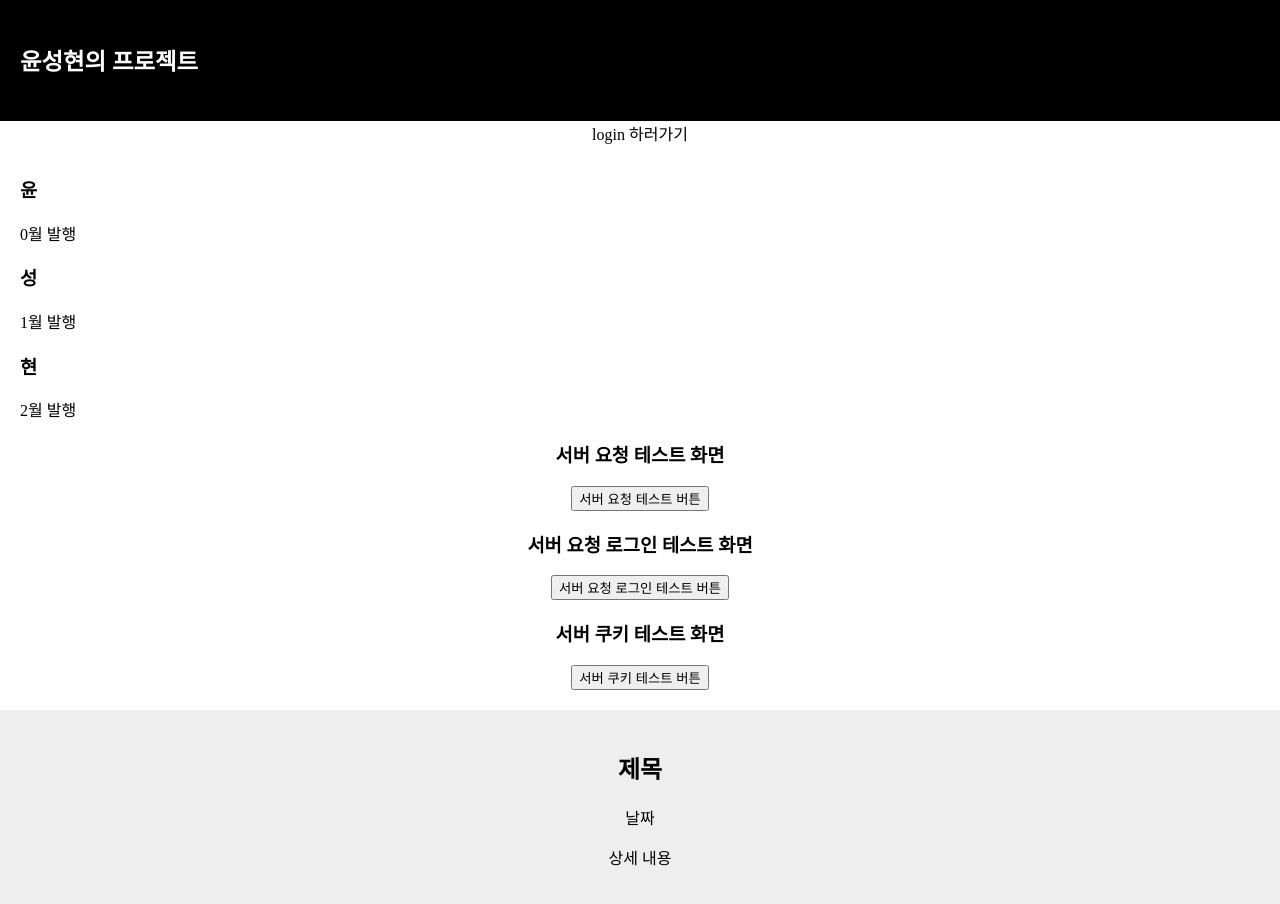
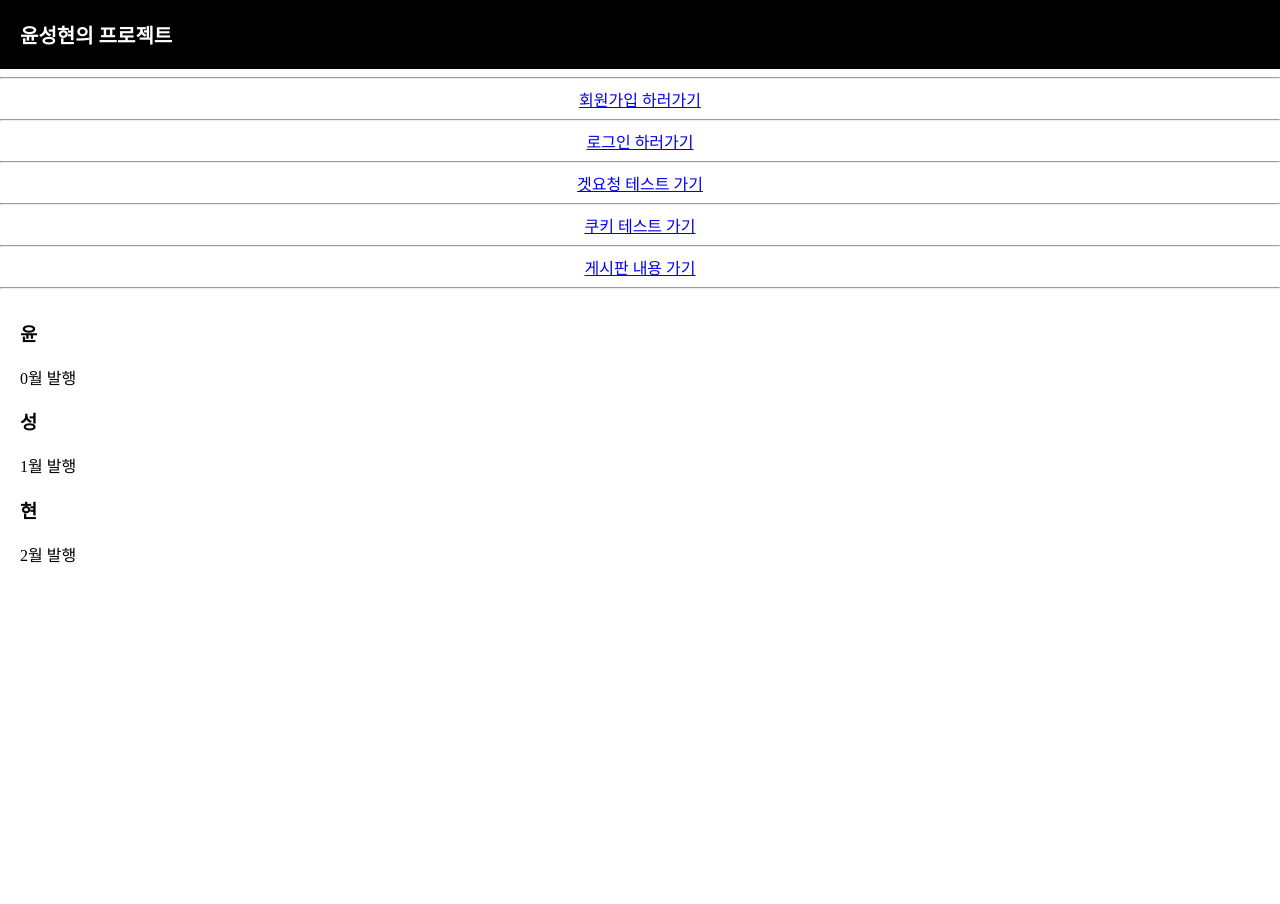
Before and after one commit to FouinK/Practice_React, a React (Create React App) app: page / in a window 1280 px wide. Shown: the top 904 px of the page. After the commit the page ends 800 px from the top, so only its background shows below. Built offline with nearby package versions, Linux system fonts and the light colour scheme.

Commit message:
로그인 시 세션스토리지에 회원정보 저장

```diff
--- a/src/App.css
+++ b/src/App.css
@@ -37,6 +37,14 @@ body {
   background : blanchedalmond;
 }
 
+.server_test_login{
+  margin-top: 30px;
+  text-align: center;
+  padding-left: 20px;
+  padding-right: 20px;
+  background : #eee;
+}
+
 .App-logo {
   height: 40vmin;
   pointer-events: none;
--- a/src/App.js
+++ b/src/App.js
@@ -4,19 +4,14 @@ import logo from './logo.svg';
 import './App.css';
 import React, {useEffect, useState} from 'react';
 
-
-
-const join = {
-  username : "zxc",
-  password : "111"
-}
+let sessionStorage = window.sessionStorage;
 
 function Header(props){
   return <header className='black-nav'>
-    <h3><a onClick={(event)=>{
+    <div><a onClick={(event)=>{
       event.preventDefault();
       props.onChangeMode();
-    }}>윤성현의 프로젝트</a></h3>
+    }}>윤성현의 프로젝트</a></div>
   </header>
 }
 
@@ -34,37 +29,124 @@ function List(props){
 }
 
 function ServerJoin(props){
+
+  let join = {
+    username : null,
+    password : null
+  }
+
   return       <div className='server_test_join'>
     <h3>서버 요청 회원가입 테스트 화면</h3>
-    <button onClick={()=>{axios.post('/api/join',join)
+
+    <form onSubmit={event=>{
+      event.preventDefault();
+
+      join.username = event.target._username.value;
+      join.password = event.target._password.value;
+
+      console.log(join);
+
+      axios.post('/api/join',join)
     .then((response)=>{
       console.log(response.data);
     })
     .catch(function(error){
       console.log(error);
-    })}}>회원가입 테스트 버튼</button>
+    })
+    }}>
+    <p><input id="_username" name="_username" placeholder='ID' ></input></p>
+    <p><input id="_password" name="_password" placeholder='PW'></input></p>
+    <p><input type="submit" value="회원가입 테스트 버튼"></input></p>
+    </form>
   </div>
+}
+
+function ServerLogin(){
+
+  let login = {
+    username : null,
+    password : null
+  }
+
+  return <div className='server_test_login'>
+    <h3>서버 요청 로그인 테스트 화면</h3>
+    <form onSubmit={event=>{
+      event.preventDefault();
+
+      login.username = event.target._username.value;
+      login.password = event.target._password.value;
+
+      console.log(login);
+
+      axios.post('/login',login)
+    .then((response)=>{
+      sessionStorage.setItem("username",login.username);
+      console.log(response.data);
+    })
+    .catch(function(error){
+      console.log(error);
+    })
+    }}>
+    <p><input id="_username" name="_username" placeholder='ID' ></input></p>
+    <p><input id="_password" name="_password" placeholder='PW'></input></p>
+    <p><input type="submit" value="로그인 테스트 버튼"></input></p>
+    </form>
+  </div>
+}
+
+function ServerRequsetTest(){
+  return       <div className='server_test'>
+  <h3>서버 요청 테스트 화면</h3>
+  <button onClick={()=>{axios.get('/api/react_test_login',{params : {username : 'asd',password : '111'}},{ withCredentials: true })
+  .then((response)=>{
+    console.log(response.data);
+  })
+  .catch(function(error){
+    console.log(error);
+  })}}>서버 요청 테스트 버튼</button>
+</div>
+}
+
+function CookieTest(){
+  return       <div className='cookie_test'>
+  <h3>서버 쿠키 테스트 화면</h3>
+  <button onClick={()=>{axios.get('/api/select_cookie',{ withCredentials: true })
+  .then((response)=>{
+    console.log(response.data);
+  })
+  .catch(function(error){
+    console.log(error);
+  })}}>서버 쿠키 테스트 버튼</button>
+</div>
+}
+
+function Userinfo(props){
+  return <h3>{props.current_username}님 반갑습니다 !</h3>
 }
 
 function App() {
 
-  const login = {
-    username : "asd",
-    password : "111"
-  }
-  const login_session = {
-    username : "zxc",
-    password : "111"
-  }
-
   const [mode , setMode] = useState(1);
   let [postname , setPostname] = useState('윤성현');
   let content = null;
+  let userinfo = null;
 
   if(mode === 1){
     content = <List postname={postname}></List>;
   } else if(mode === 2){
     content = <ServerJoin></ServerJoin>;
+  } else if(mode === 3){
+    content = <ServerLogin></ServerLogin>
+  } else if(mode === 4){
+    content = <ServerRequsetTest></ServerRequsetTest>
+  } else if (mode === 5){
+    content = <CookieTest></CookieTest>
+  } else if(mode === 6){
+    content = <Modal></Modal>
+  }
+
+  if(sessionStorage.getItem("username") != null){
+    userinfo = <Userinfo current_username={sessionStorage.getItem("username")}></Userinfo>
   }
 
   return (
@@ -74,69 +156,41 @@ function App() {
         setMode(1);
       }}></Header>
 
-      <a onClick={(event)=>{
+      {userinfo}
+
+      <hr/>
+
+      <a href='/login' onClick={(event)=>{
         event.preventDefault();
         setMode(2);
-      }}>login 하러가기</a>
+      }}>회원가입 하러가기</a>
+      <hr/>
+
+      <a href='/login' onClick={(event)=>{
+        event.preventDefault();
+        setMode(3);
+      }}>로그인 하러가기</a>
+      <hr/>
+
+      <a href='/login' onClick={(event)=>{
+        event.preventDefault();
+        setMode(4);
+      }}>겟요청 테스트 가기</a>
+      <hr/>
+
+      <a href='/login' onClick={(event)=>{
+        event.preventDefault();
+        setMode(5);
+      }}>쿠키 테스트 가기</a>
+      <hr/>
+
+      <a href='/login' onClick={(event)=>{
+        event.preventDefault();
+        setMode(6);
+      }}>게시판 내용 가기</a>
+      <hr/>
 
       {content}
-
-      {/* <button onClick={ change_post }> 버튼 </button> */}
-      {/* <div className='list'>
-        <h3> { postname[0] }<span onClick={ ()=>{like_change(like+1)} }>👍</span> {like} </h3>
-        <p>2월 17일 발행</p>
-        <hr/>
-      </div>
-      <div className='list'>
-        <h3> { postname[1] } </h3>
-        <p>2월 18일 발행</p>
-        <hr/>
-      </div>
-      <div className='list'>
-        <h3> { postname[2] } </h3>
-        <p>2월 19일 발행</p>
-        <hr/>
-      </div> */}
-
-      <div className='server_test'>
-        <h3>서버 요청 테스트 화면</h3>
-        <button onClick={()=>{axios.get('/api/react_test_login',{params : {username : 'asd',password : '111'}},{ withCredentials: true })
-        .then((response)=>{
-          console.log(response.data);
-        })
-        .catch(function(error){
-          console.log(error);
-        })}}>서버 요청 테스트 버튼</button>
-      </div>
-
-
-
-
-
-      <div className='server_test_login'>
-        <h3>서버 요청 로그인 테스트 화면</h3>
-        <button onClick={()=>{axios.post('/login',login_session)
-        .then((response)=>{
-          console.log(response.data);
-        })
-        .catch(function(error){
-          console.log(error);
-        })}}>서버 요청 로그인 테스트 버튼</button>
-      </div>
-
-      <div className='cookie_test'>
-        <h3>서버 쿠키 테스트 화면</h3>
-        <button onClick={()=>{axios.get('/api/select_cookie',{ withCredentials: true })
-        .then((response)=>{
-          console.log(response.data);
-        })
-        .catch(function(error){
-          console.log(error);
-        })}}>서버 쿠키 테스트 버튼</button>
-      </div>
-
-
-      <Modal></Modal>
 
     </div>
   );
```
